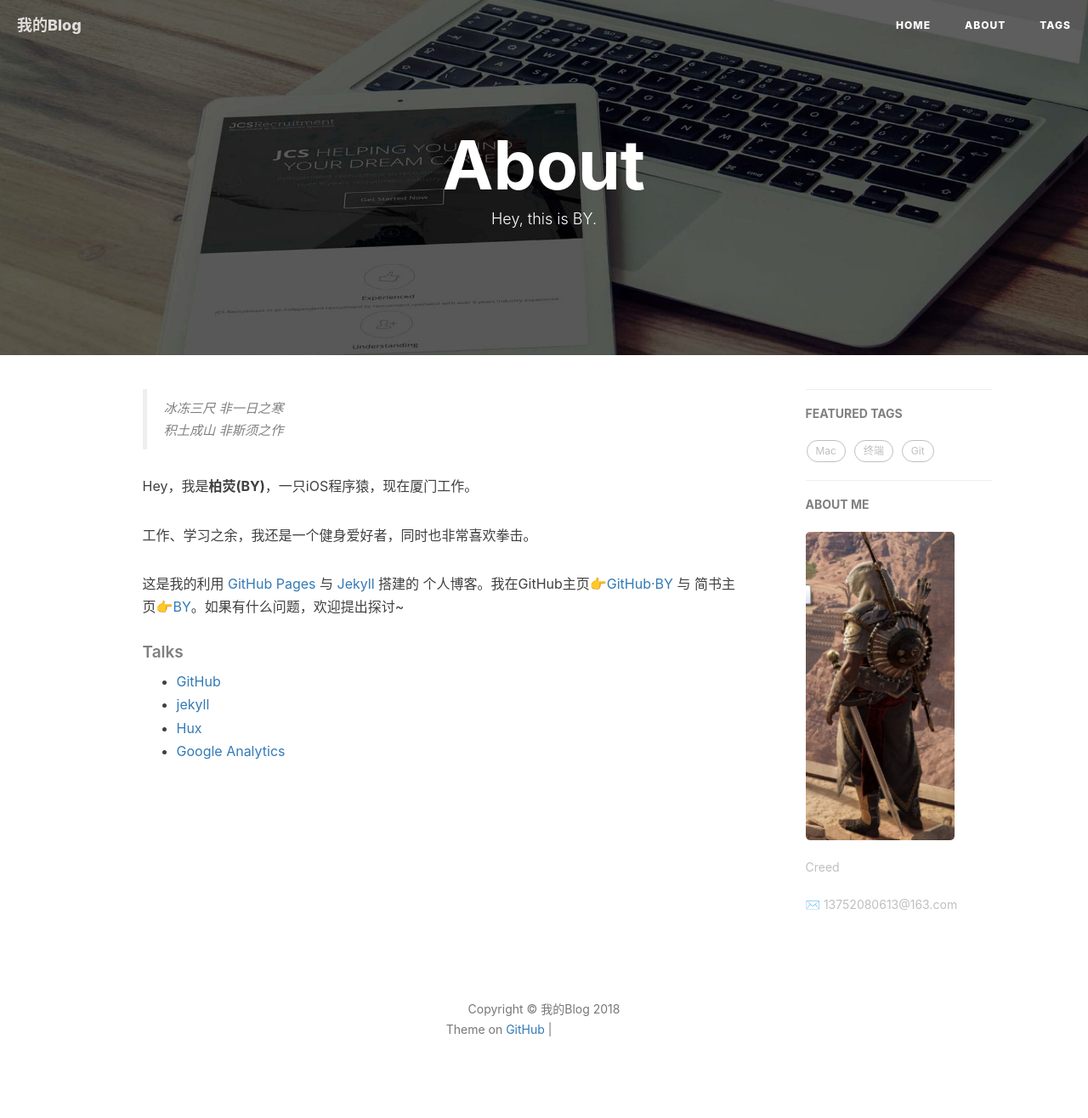
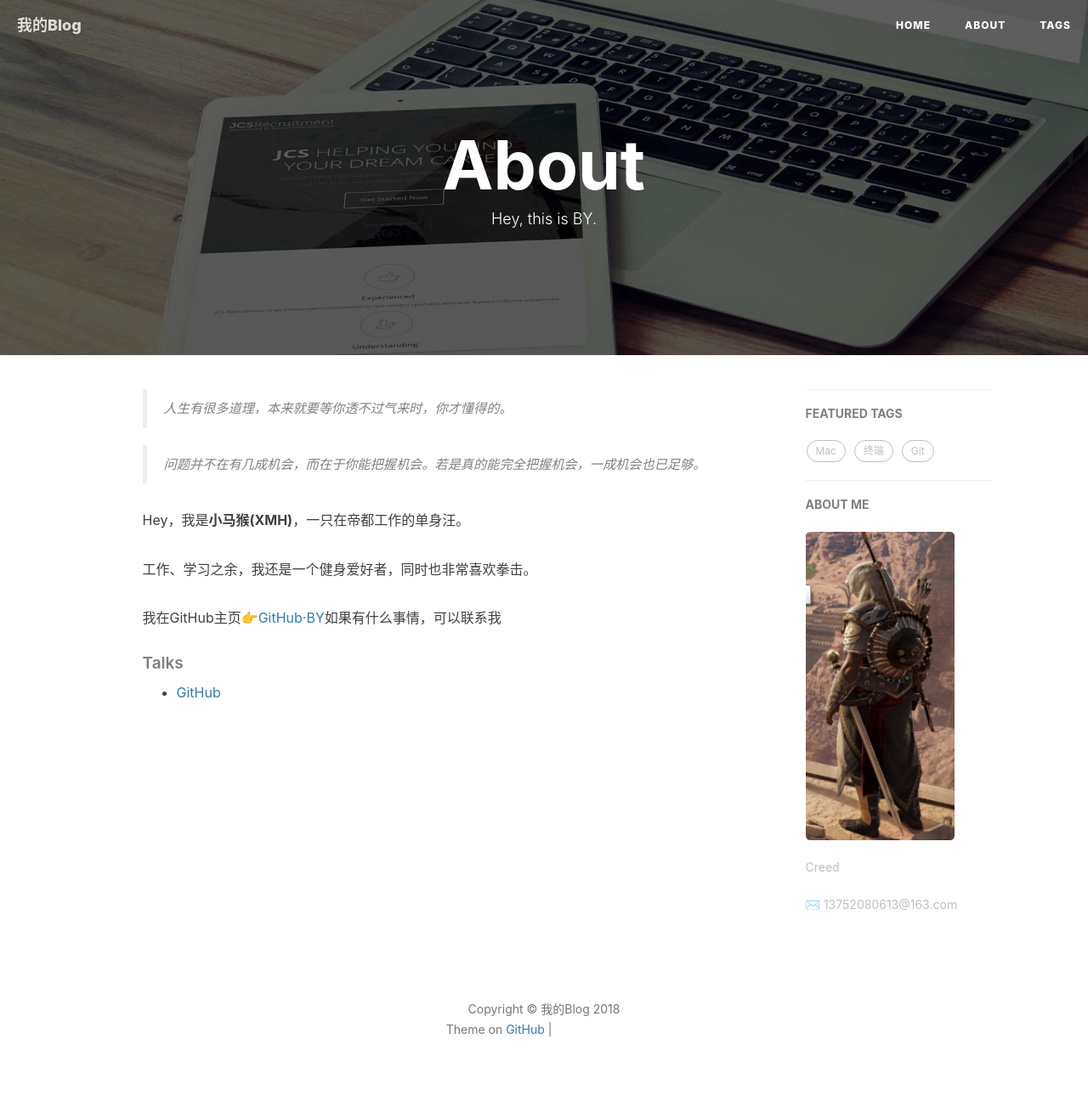
Before and after one commit to boenn/boenn.github.io, a Jekyll site: the page built from about.html, in a window 1280 px wide. Shown: the whole page at 85% size. Built offline with Jekyll 4.4.1, drawn with Linux system fonts in a browser that asks for light colours; nearby versions of some CDN libraries; comment, search, counter and statistics services are not loaded; grey boxes are pictures that could not be loaded.

Commit message:
Update about.html

```diff
--- a/about.html
+++ b/about.html
@@ -15,15 +15,15 @@ header-img: "img/post-bg-rwd.jpg"
 <div class="zh post-container">
 
     <!--copied from markdown -->
-    <blockquote><p>冰冻三尺 非一日之寒<br>
-    积土成山 非斯须之作</p></blockquote>
+    <blockquote><p>人生有很多道理，本来就要等你透不过气来时，你才懂得的。</p></blockquote>
 
-    <p>Hey，我是<strong>柏荧(BY)</strong>，一只iOS程序猿，现在厦门工作。</p>
+    <blockquote><p>问题并不在有几成机会，而在于你能把握机会。若是真的能完全把握机会，一成机会也已足够。</p></blockquote>
+
+    <p>Hey，我是<strong>小马猴(XMH)</strong>，一只在帝都工作的单身汪。</p>
 
     <p>工作、学习之余，我还是一个健身爱好者，同时也非常喜欢拳击。</p>
 
-    <p>这是我的利用 <a href="https://pages.github.com/">GitHub Pages</a> 与 <a href="http://jekyll.com.cn/">Jekyll
-        </a> 搭建的 个人博客。我在GitHub主页<a href="https://github.com/boenn">👉GitHub·BY</a> 与 简书主页<a href="https://http://www.jianshu.com/u/e71990ada2fd">👉BY</a>。如果有什么问题，欢迎提出探讨~</p>
+    <p>我在GitHub主页<a href="https://github.com/boenn">👉GitHub·BY</a>如果有什么事情，可以联系我</p>
 
     <p></p>
 
@@ -31,32 +31,10 @@ header-img: "img/post-bg-rwd.jpg"
 
     <ul>
         <li><a href="https://github.com">GitHub</a></li>
-        <li><a href="http://jekyll.com.cn/">jekyll</a></li>
-        <li><a href="http://huangxuan.me/">Hux</a></li>
-        <li><a href="https://analytics.google.com/analytics">Google Analytics</a></li>
     </ul>
 </div>
 
-<!-- English Version -->
-<!-- <div class="en post-container">
-    <blockquote><p>Yet another iOS Developer. <br>
-    Yet another Life-long Student.</p></blockquote>
 
-    <p>Hi, I am <strong>Baiying Qiu</strong>，you can call me <strong>BY</strong>. I am an iOS software engineer and currently working in Xiamen</p>
-
-    <p>This is my personal blog, through making Github Pages and Jekyll.My GitHub  👉 <a href="http://github.com/boenn">Github·BY</a>.</p>
-
-    <p>I am a sports enthusiast, I like fitness, running and boxing.</p>
-
-    <h5>Talks</h5>
-
-    <ul>
-    <li><a href="https://github.com">GitHub</a></li>
-    <li><a href="http://jekyll.com.cn/">jekyll</a></li>
-    <li><a href="https://pages.github.com/">GitHub Pages</a></li>
-    <li><a href="https://boenn.github.io">BY</a></li>
-    </ul>
-</div> -->
 
 <!-- Handle Language Change -->
 <script type="text/javascript">
```
